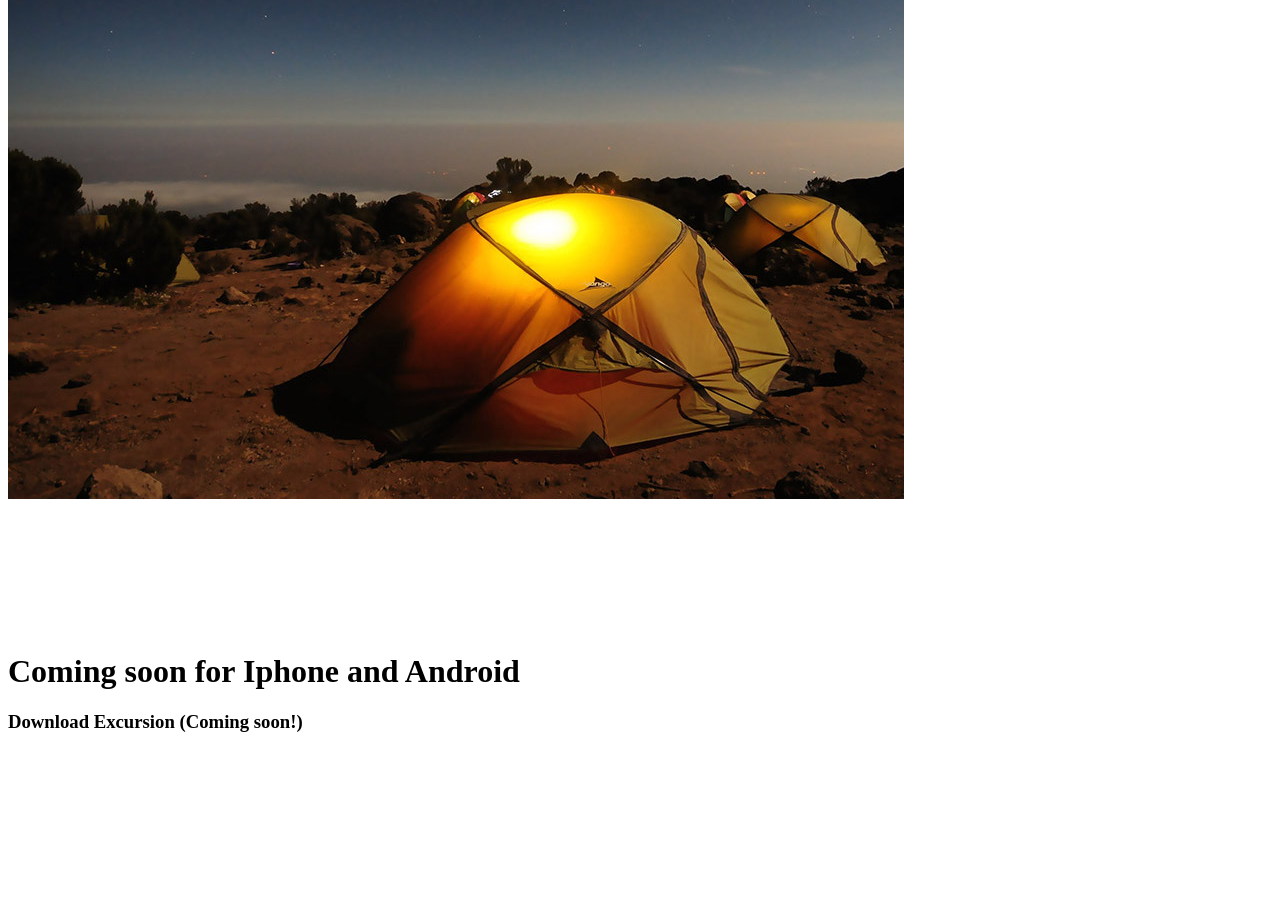
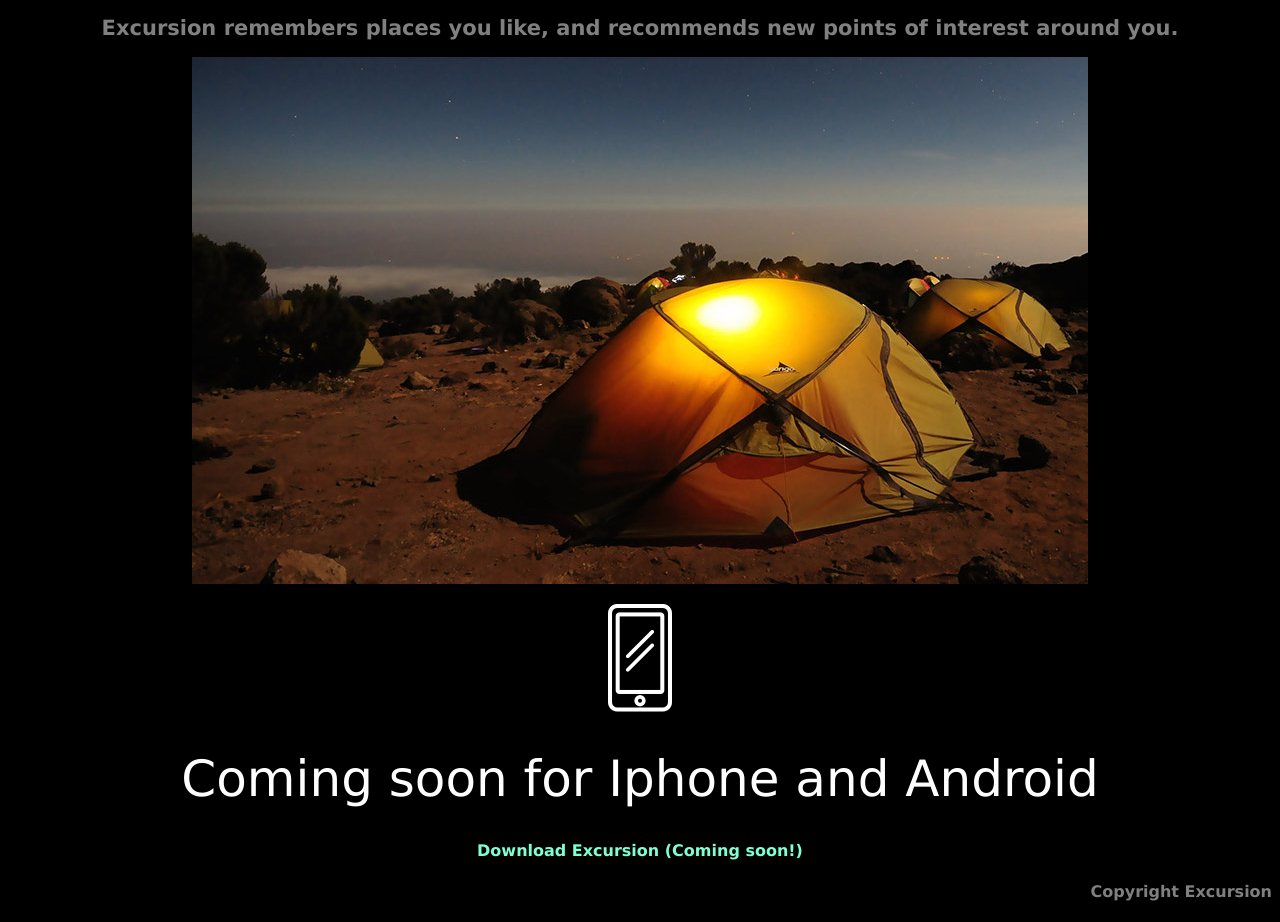
Before and after one commit to zamarz/excursion, a plain HTML site: page index.html in a window 1280 px wide. Shown: the part 513-1435 px from the top of the page. Before the commit the page ends 1265 px from the top, so only its background shows below. Drawn offline with Linux system fonts and the light colour scheme.

Commit message:
Added CSS rules and small change to HTML

```diff
--- a/index.html
+++ b/index.html
@@ -23,7 +23,7 @@
 
         <div>
             <h1>Your personal travel guide</h1>
-            <h3>Excursion remembers places you like, and recommends new points of interest around you.</h3>
+            <h2>Excursion remembers places you like, and recommends new points of interest around you.</h2>
         </div>
 
         <div>
@@ -40,6 +40,10 @@
             <h3>Download Excursion (Coming soon!)</h3>
         </div>
 
+        <div>
+            <h4>Copyright Excursion</h4>
+        </div>
+
 
     </body>
 </html>
--- a/resources/css/style.css
+++ b/resources/css/style.css
@@ -0,0 +1,31 @@
+h1 {
+    font-family: Verdana, Geneva, Tahoma, sans-serif;
+    font-size: 50px;
+    font-weight:normal;
+    color: white;
+    text-align: center;
+}
+
+h3 {
+    font-family: Verdana, Geneva, Tahoma, sans-serif;
+    font-size: 16px;
+    color: aquamarine;
+    text-align: center;
+}
+
+h2 {
+    font-family: Verdana, Geneva, Tahoma, sans-serif;
+    color: gray;
+    font-size: 21px;
+}
+
+body {
+    background-color: black;
+    text-align: center;
+}
+
+h4 {
+    text-align: right;
+    color: gray;
+    font-family: Verdana, Geneva, Tahoma, sans-serif;
+}
```
